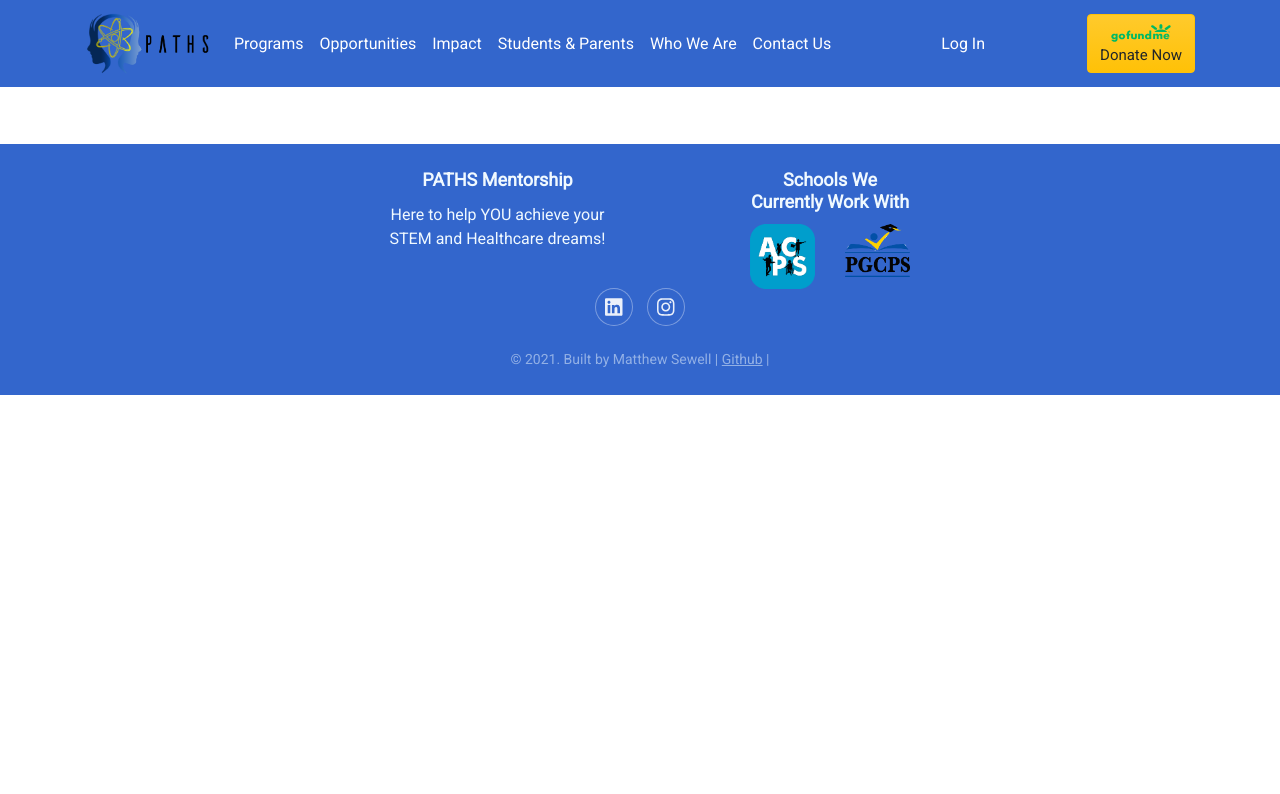
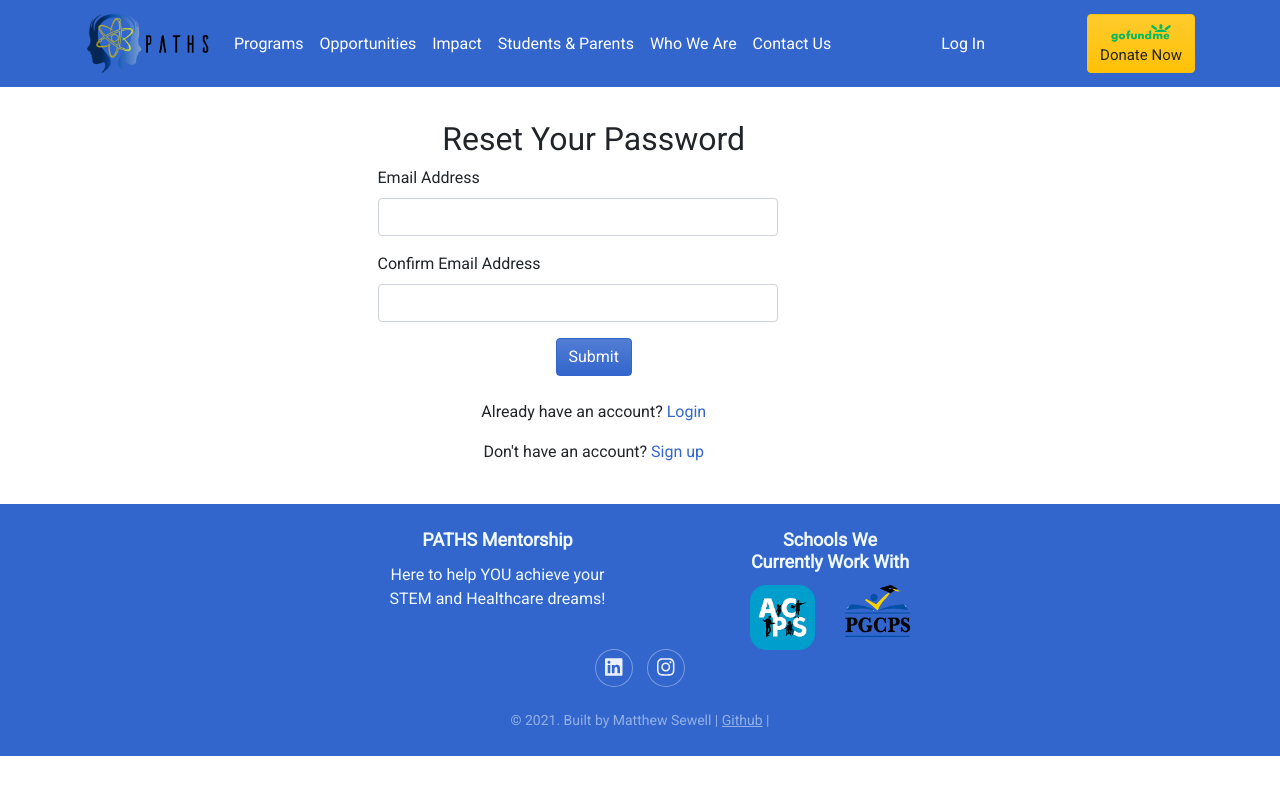
Before and after one commit to matt5342/paths-mentorship-frontend, a React (Create React App) app: page /forgotPassword in a window 1280 px wide. Shown: the top 794 px of the page. Built offline with nearby package versions, Linux system fonts and the light colour scheme; no server answers.

Commit message:
before master merge

```diff
--- a/src/App.js
+++ b/src/App.js
@@ -18,6 +18,7 @@
 import Profile from './components/Profile';
 import AdminPanel from './components/AdminPanel';
 import ScrollToTop from "react-scroll-to-top";
+import ForgotPassword from './components/ForgotPassword';
 
 
 function App() {
@@ -60,6 +61,7 @@
           <Route exact path="/students-parents" component={StudentsParents} />
           <Route exact path="/login" component={Login} />
           <Route exact path="/signup" component={SignUp} />
+          <Route exact path="/forgotPassword" component={ForgotPassword} />
           <Route exact path="/profile">
             {loggedIn ? <Profile/> : <Redirect to="/login"/>}
           </Route>
--- /dev/null
+++ b/src/components/ForgotPassword.js
@@ -0,0 +1,85 @@
+import React, { useState, useEffect } from 'react';
+import { useLocation } from 'react-router-dom';
+import { useDispatch, useSelector } from 'react-redux';
+import { userActions } from '../_actions/user.actions';
+import { Formik, Field, Form, ErrorMessage } from "formik";
+import * as Yup from "yup";
+
+function ForgotPassword() {
+
+    const [submitted, setSubmitted] = useState(false);
+    const loggingIn = useSelector(state => state.authentication.loggingIn);
+
+    const dispatch = useDispatch();
+    const location = useLocation();
+
+    // reset login status
+    useEffect(() => {
+        dispatch(userActions.logout());
+    }, [dispatch]);
+
+    function handleSubmit(values) {
+        setSubmitted(true);
+        dispatch(userActions.login(values.email));
+    }
+
+    return (
+        <div className="container ">
+
+            <Formik
+                initialValues={{username: '', password: ''}}
+                validationSchema={Yup.object({
+                    email: Yup.string()
+                    .email("Invalid email address")
+                    .required("Required"),
+					confirmEmail: Yup.string()
+						.oneOf([Yup.ref('email'), null], "Emails must match")
+                })}
+                onSubmit={(values) => {
+                    setTimeout(() => {
+                        handleSubmit(values);
+                    }, 400)
+                }}
+                >
+            <Form className="col-lg-5 offset-lg-3 ">
+                <div className="text-center">
+                    <h2 className="">Reset Your Password</h2>
+                </div>
+
+                <div className="form-group">
+                    <label htmlFor="email">Email Address</label>
+                    <Field name="email" type="text">
+                        { ({
+                        field,
+                        meta: { touched, error }
+                        }) => <input className={ touched && error ? "invalid form-control" : "form-control" } { ...field } />
+                        }
+                    </Field>
+                    <ErrorMessage name="email" className="is-invalid invalid-feedback" />
+                </div>
+                <div className="form-group">
+                    <label htmlFor="confirmEmail">Confirm Email Address</label>
+                    <Field name="confirmEmail" type="confirmEmail" >
+                        { ({
+                        field,
+                        meta: { touched, error }
+                        }) => <input type="confirmEmail" className={ touched && error ? "invalid form-control" : "form-control" } { ...field } />
+                        }
+                    </Field>
+                    <ErrorMessage name="confirmEmail" />
+                </div>
+                <div className="text-center">
+                    <button className="btn btn-primary centered" type="submit">
+                    {loggingIn && <span className="spinner-border spinner-border-sm mr-1"></span>}
+                    Submit</button>
+                    <br></br><br></br>
+                    <p>Already have an account? <a href="login">Login</a></p>
+                    <p>Don't have an account? <a href="signup">Sign up</a></p>
+                </div>
+            </Form>
+            </Formik>
+        </div>
+	)
+}
+
+export default ForgotPassword;
```
